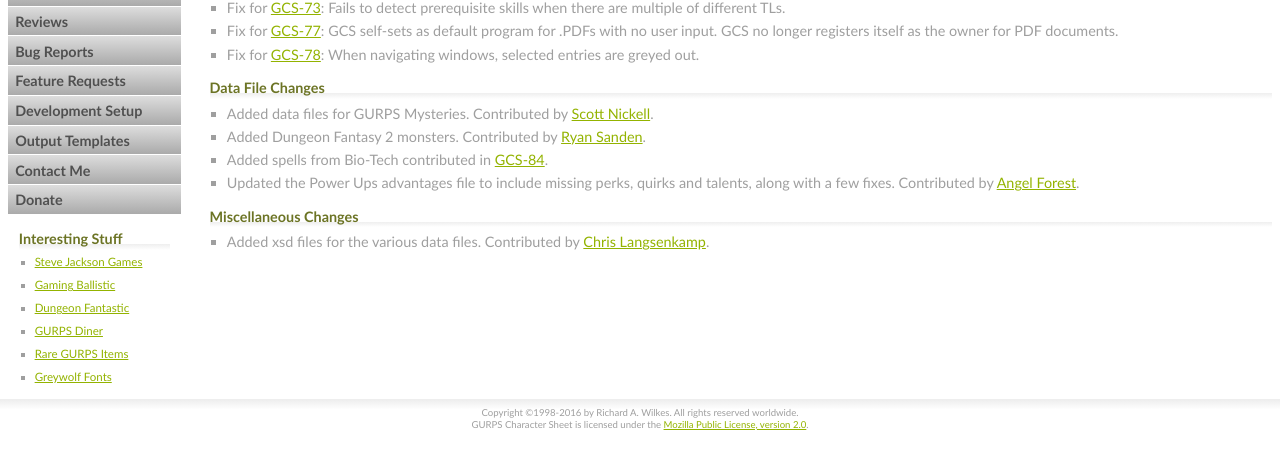
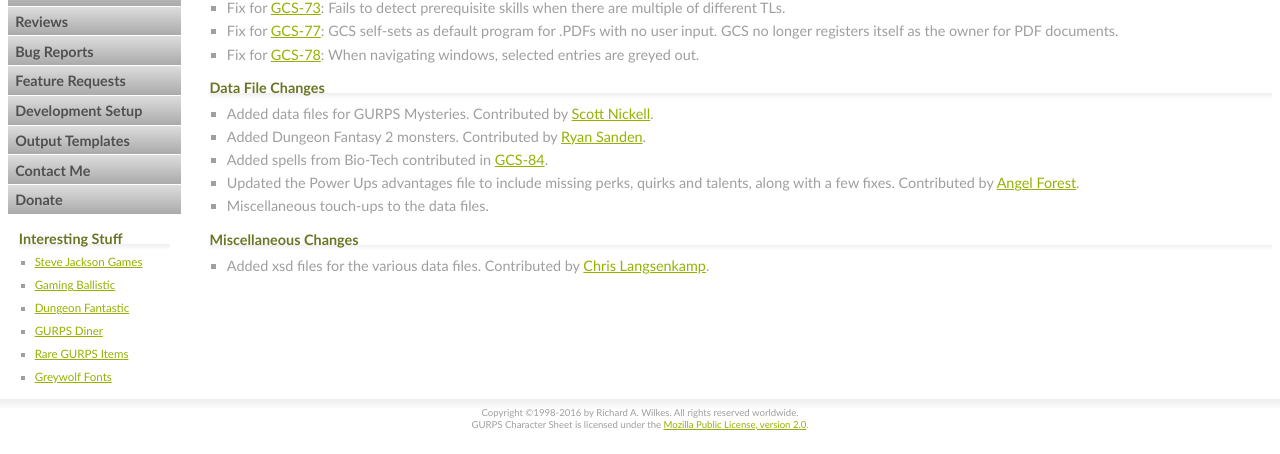
Before and after one commit to richardwilkes/gcs_web, a PHP site: page /in_progress_notes.php in a window 1280 px wide. Shown: the part 236-690 px from the top of the page. Run offline with PHP 8.4, Linux system fonts and the light colour scheme.

Commit message:
Note the misc touch-ups.

```diff
--- a/in_progress_notes.php
+++ b/in_progress_notes.php
@@ -29,6 +29,7 @@
 						<li>Added Dungeon Fantasy 2 monsters. Contributed by <a href="mailto:ryan@ryansanden.com">Ryan Sanden</a>.</li>
 						<li>Added spells from Bio-Tech contributed in <a href="https://gurpscharactersheet.atlassian.net/browse/GCS-84">GCS-84</a>.</li>
 						<li>Updated the Power Ups advantages file to include missing perks, quirks and talents, along with a few fixes. Contributed by <a href="mailto:enkeli.metsa@gmail.com">Angel Forest</a>.</li>
+						<li>Miscellaneous touch-ups to the data files.</li>
 					</ul>
 					<h3>Miscellaneous Changes</h3>
 					<ul>
```
